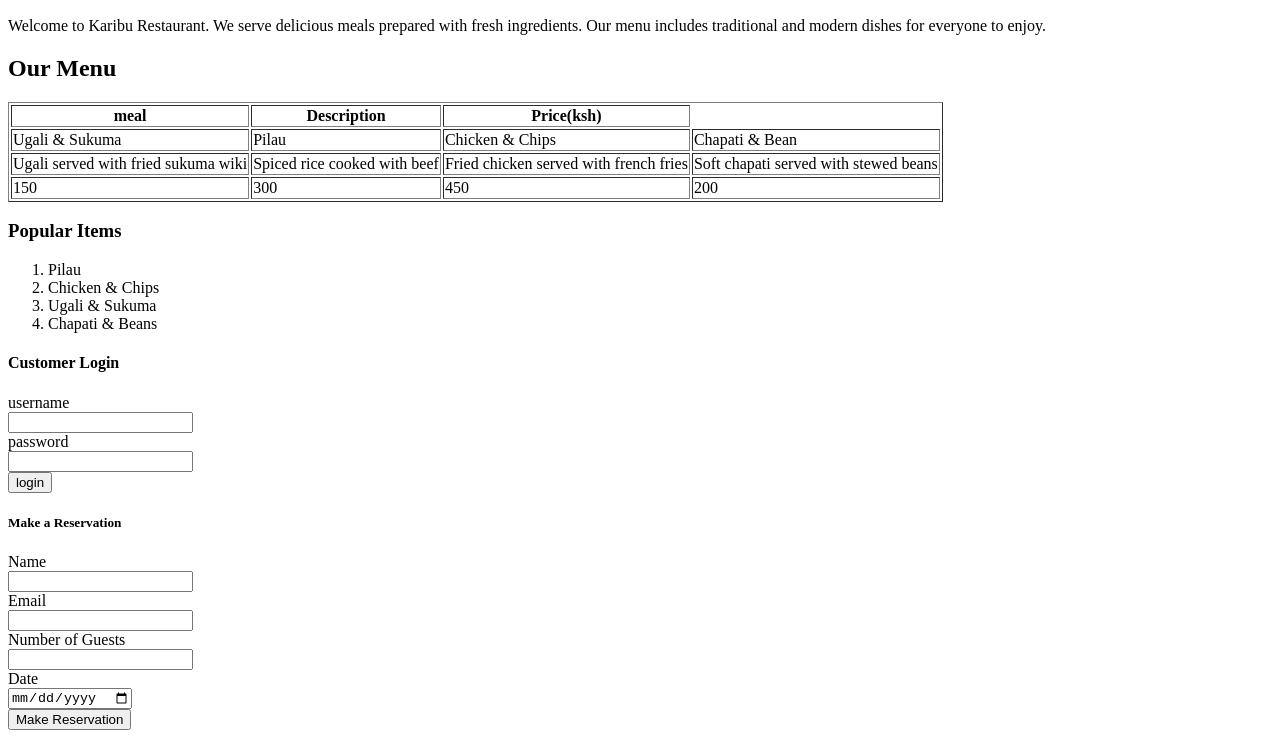
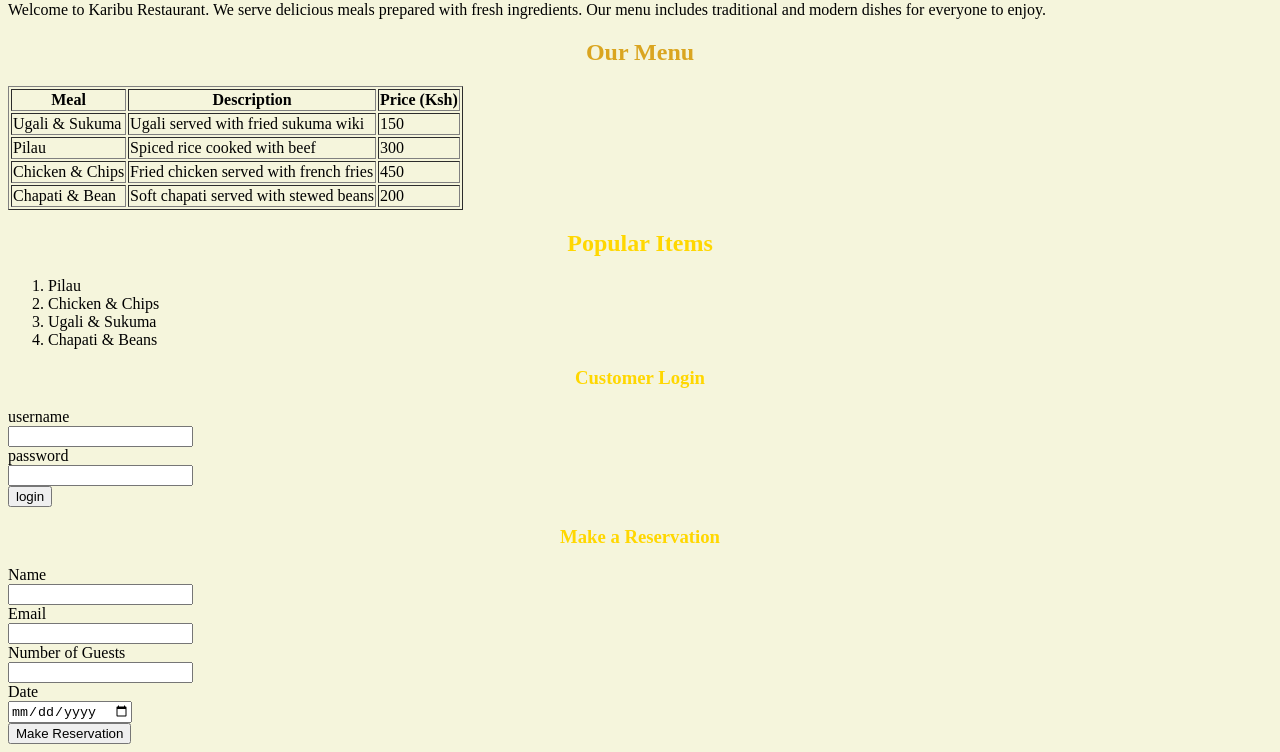
Before and after one commit to kipchirchirgodwill/restaurant-, a plain HTML site: page index.html in a window 1280 px wide. Shown: the part 399-1151 px from the top of the page. Drawn offline with Linux system fonts and the light colour scheme.

Commit message:
first commit

```diff
--- /dev/null
+++ b/icon.css
@@ -0,0 +1,19 @@
+body {
+  background-color: beige;
+}
+
+h1, h2, h3 {
+  text-align: center;
+}
+
+h1 {
+  color: black;
+}
+
+h2 {
+  color: goldenrod;
+}
+
+h3 {
+  color: gold;
+}
--- a/index.html
+++ b/index.html
@@ -1,50 +1,59 @@
 <!DOCTYPE html>
 <html lang="en">
 <head>
+
     <meta charset="UTF-8">
     <meta name="viewport" content="width=device-width, initial-scale=1.0">
     <title>Restraurant</title>
+    <link rel="stylesheet" href="icon.css">
+<style>
+
+</style>
 </head>
-<h1>Karibu Restaurant</h1>
-<img src="OIP (1).jpg" alt="">
+<body style="background-color: beige;">
+<h1 style="color: black; text-align: center;">Karibu Restaurant</h1>
+<img src="OIP (1).jpg" alt="" width="500" height="300">
 <p>Welcome to Karibu Restaurant. We serve delicious meals prepared with fresh ingredients. Our menu includes traditional and modern dishes for everyone to enjoy.</p>
-<h2>
+<h2 style="color: goldenrod;text-align: center;">
 Our Menu
 </h2>
 <table border="1">
     <tr>
-        <th>meal</th>
+        <th>Meal</th>
         <th>Description</th>
-        <th>Price(ksh)</th>
+        <th>Price (Ksh)</th>
     </tr>
     <tr>
         <td>Ugali & Sukuma</td>
-        <td>Pilau</td>
-        <td>Chicken & Chips</td>
-        <td>Chapati & Bean</td>
+        <td>Ugali served with fried sukuma wiki</td>
+        <td>150</td>
     </tr>
     <tr>
-        <td> Ugali served with fried sukuma wiki</td>
+        <td>Pilau</td>
         <td>Spiced rice cooked with beef</td>
-        <td> Fried chicken served with french fries</td>
-        <td> Soft chapati served with stewed beans </td>
+        <td>300</td>
     </tr>
     <tr>
-        <td>150</td>
-        <td>300</td>
+        <td>Chicken & Chips</td>
+        <td>Fried chicken served with french fries</td>
         <td>450</td>
+    </tr>
+    <tr>
+        <td>Chapati & Bean</td>
+        <td>Soft chapati served with stewed beans</td>
         <td>200</td>
     </tr>
-
 </table>
-<h3>Popular Items</h3>
+<div>
+    <h2 style="color: gold; text-align: center;">Popular Items</h2>
     <ol>
         <li>Pilau</li>
         <li>Chicken & Chips</li>
         <li>Ugali & Sukuma</li>
         <li>Chapati & Beans</li>
     </ol>
-<h4>Customer Login</h4>
+</div>
+<h3 style="color: gold; text-align: center;">Customer Login</h3>
 <form>
 <label for="username">username</label><br>
 <input type="text" name="" id="username"><br>
@@ -52,8 +61,8 @@ Our Menu
 <input type="password" name="" id="Password"><br>
 <button type="submit">login</button>
 </form>
-<h5>Make a Reservation</h5>
-<form>
+<h3 style="color: gold; text-align: center;">Make a Reservation</h3>
+<form style="color: black;">
     <label for="Name">Name</label><br>
     <input type="name" name="" id="name"><br>
     <label for="Email">Email</label><br>
@@ -64,7 +73,7 @@ Our Menu
     <input type="Date" name="" id="Date"><br>
     <button>Make Reservation</button><br>
 </form>
-<body>
+
 
 </body>
 </html>
```
Also changed, not shown: menu.html (added, +12 -0 lines). Lines whose indentation alone changed are shown as unchanged.
